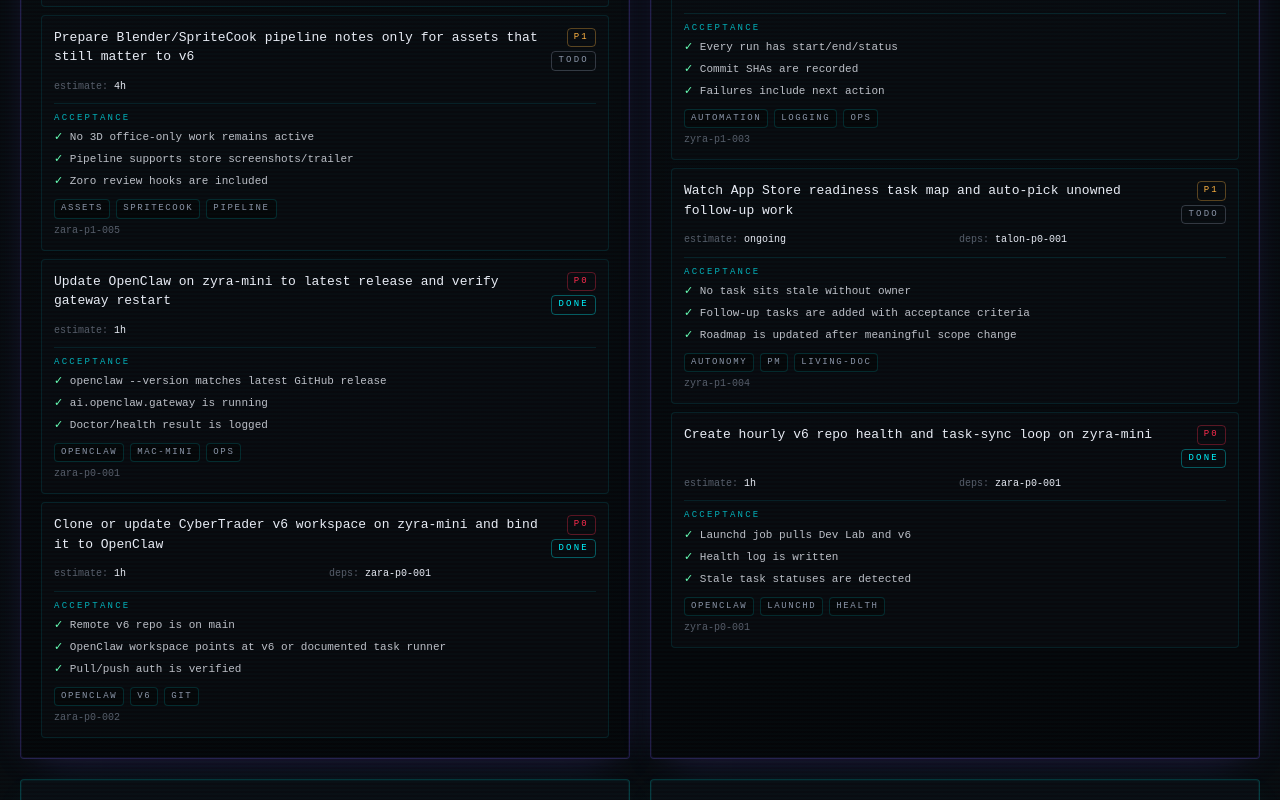
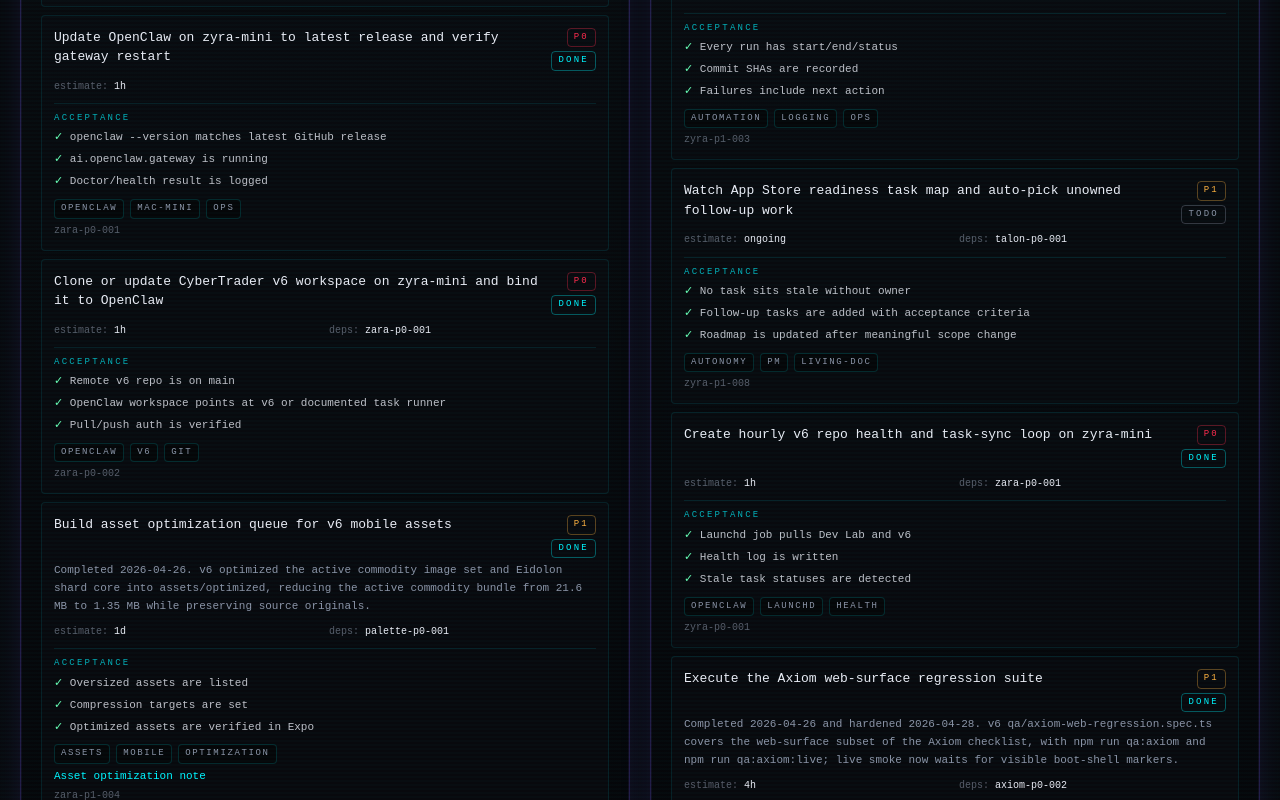
Before and after one commit to GHX5T-SOL/Dev-lab-of-CyberTrader-Age-of-Pantheon-, a Next.js app in the folder web/: page /office/tasks in a window 1280 px wide. Shown: the part 2340-3140 px from the top of the page. Built offline with nearby package versions, Linux system fonts and the light colour scheme; no server answers.

Commit message:
zyra-p0-002 palette-p1-003: sync qa monitor status

```diff
--- a/web/src/data/roadmap.ts
+++ b/web/src/data/roadmap.ts
@@ -71,7 +71,7 @@
     dates: "2026-04-26 -> 2026-05-10",
     status: "active",
     summary:
-      "Make CyberTrader v6 a reliable demo across Web, iOS simulator, and Android emulator. Rune's technical audit, route hardening, storage regression checks, EAS profiles, Oracle's replay harness and launch tuning bands, Ghost's release-authority bar and architecture risk audit, EAS Node alignment, Kite's SupabaseAuthority flag boundary, Nyx's first-session loop guidance and pressure bands, Zoro's first-journey creative pass, Vex's mobile HUD readability, responsive viewport, and diegetic system-state passes, Talon's autonomous safety preflight, Zyra's repeatable live health command, the hardened live Axiom smoke, Reel's App Store preview storyboard, Palette's asset audit, and Cipher's store requirements plus policy risk matrix are in place.",
+      "Make CyberTrader v6 a reliable demo across Web, iOS simulator, and Android emulator. Rune's technical audit, route hardening, storage regression checks, EAS profiles, Oracle's replay harness and launch tuning bands, Ghost's release-authority bar and architecture risk audit, EAS Node alignment, Kite's SupabaseAuthority flag boundary, Nyx's first-session loop guidance and pressure bands, Zoro's first-journey creative pass, Vex's mobile HUD readability, responsive viewport, and diegetic system-state passes, Talon's autonomous safety preflight, Zyra's repeatable live health command, the hardened live Axiom smoke, Reel's App Store preview storyboard, Palette's asset audit and screenshot-safe captures, and Cipher's store requirements plus policy risk matrix are in place.",
     deliverables: [
       "Typecheck, tests, and web export green",
       "Expo Router route recovery and Android/menu back paths hardened",
@@ -92,6 +92,7 @@
       "App Store preview storyboard, capture route map, and Zoro approval checklist",
       "2026 Apple/Google/Expo submission requirements with Xcode 26 / iOS 26 SDK and Android API 35 gates",
       "Store-facing asset audit with resolution, ownership, provenance, and icon/splash findings",
+      "Screenshot-safe visual state captures for home, terminal, market, missions, inventory, and profile",
       "Privacy, token naming, simulated trading, wallet, Data Safety, and age-rating risk matrix",
       "Hydra market-swarm scenarios for balanced beta, novice onramp, contraband risk-spike, and speedrun race cohorts",
       "Live Vercel smoke passes",
@@ -123,6 +124,7 @@
       { label: "Reel preview storyboard", done: true },
       { label: "Cipher store requirements", done: true },
       { label: "Palette store asset audit", done: true },
+      { label: "Palette screenshot-safe captures", done: true },
       { label: "Cipher policy risk matrix", done: true },
       { label: "Hydra market swarm scenarios", done: true },
       { label: "Web production smoke rerun", done: false },
--- a/web/src/data/status.ts
+++ b/web/src/data/status.ts
@@ -27,7 +27,7 @@
     "iOS uploads after 2026-04-28 must prove Xcode 26 / iOS 26 SDK build output",
     "Android store builds must prove targetSdkVersion 35 or higher; Expo SDK 52 defaults to target SDK 34 without an upgrade or verified override",
     "Expo toolchain transitive dependency advisories need planned SDK/override remediation",
-    "Store screenshots, final preview video, public privacy policy, final age-rating answers, source-provenance evidence, and icon/splash art are not ready; Reel's storyboard, Palette's asset audit, and Cipher's policy matrix are ready",
+    "Final screenshot approval, final preview video, public privacy policy, final age-rating answers, source-provenance evidence, and store declarations are not ready; Reel's storyboard, Palette's asset audit, placeholder icon/splash art, screenshot captures, and Cipher's policy matrix are ready for review",
     "OpenClaw post-fix doctor still times out in bounded runs and reports 38 skill requirement gaps",
     "OpenAI generation is currently quota-limited on the Mac mini runner, so live work falls through to Claude Code",
   ],
@@ -45,7 +45,7 @@
     "Ghost release authority now documents release blockers, direct-to-main automation criteria, and Gate A/B/C sign-off rules",
     "Ghost completed the architecture risk audit with Expo dependency risks, storage/authority boundary review, EAS Node aligned to Expo SDK 52, and top 10 technical risks assigned to owners",
     "Kite completed the SupabaseAuthority flag boundary: LocalAuthority stays default, flagged Supabase config is tested, and RLS requirements are documented",
-    "Axiom completed the store-submission regression checklist; the current v6 local check path passes with 59/59 Jest tests",
+    "Axiom completed the store-submission regression checklist; the current v6 local check path passes with 118/118 Jest tests",
     "Nyx completed first-session loop tightening with live home/terminal cues, a manual market tick action, and starter VBLM profit tests",
     "Nyx completed 10-minute demo pressure tuning with starter, route-runner, and contraband strategy bands",
     "Zoro approved the first 10-minute Gate A journey and assigned polish follow-ups for Vex, Palette, Reel, and Axiom",
@@ -56,6 +56,7 @@
     "Reel completed the App Store preview storyboard, 30-second beat sheet, named capture routes, and Zoro approval checklist",
     "Cipher completed the 2026 Apple/Google/Expo submission requirements pass and updated the Axiom store checklist with Xcode 26 and Android API 35 gates",
     "Palette completed the v6 store asset audit and flagged provenance, icon/splash, capture-safety, and optimization follow-ups",
+    "Palette/Zyra completed screenshot-safe visual state captures for home, terminal, market, missions, inventory, and profile at 1242x2688",
     "Cipher completed the privacy/token/simulated-trading/age-rating risk matrix with required policy copy and legal escalation triggers",
     "Hydra completed deterministic market-swarm scenarios for balanced beta, novice onramp, contraband risk-spike, and speedrun race cohorts",
     "Zyra/Codex hardened the live Axiom smoke in v6 commit 5481191 after a stale networkidle wait timed out on an already-rendered Vercel shell",
@@ -83,7 +84,7 @@
     {
       label: "Build checks",
       state: "green",
-      detail: "Rune audit, route hardening, storage regression checks, Oracle replay and launch tuning audits, Hydra swarm scenarios, Ghost architecture risk audit, Kite authority flag checks, Nyx first-session and pressure-band tests, Vex HUD/responsive/system-state validation, Talon safety preflight, EAS config validation, live Axiom smoke, Jest tests, and Expo web export pass locally",
+      detail: "Rune audit, route hardening, storage regression checks, Oracle replay and launch tuning audits, Hydra swarm scenarios, Ghost architecture risk audit, Kite authority flag checks, Nyx first-session and pressure-band tests, Vex HUD/responsive/system-state validation, Talon safety preflight, EAS config validation, live Axiom smoke, Palette screenshot capture, Jest tests, and Expo web export pass locally",
     },
     {
       label: "Native QA",
@@ -118,7 +119,7 @@
     {
       label: "Store assets",
       state: "red",
-      detail: "Reel's storyboard, Palette's asset audit, and Cipher's policy matrix are ready, but screenshots, final preview video, source-provenance proof, icon/splash assets, public privacy policy, app metadata, and age rating answers are not submission-ready",
+      detail: "Reel's storyboard, Palette's asset audit, placeholder icon/splash art, generated screenshot captures, and Cipher's policy matrix are ready, but final screenshot approval, final preview video, source-provenance proof, public privacy policy, app metadata, age rating answers, and store declarations are not submission-ready",
     },
   ],
   updated: "2026-04-28",
--- a/web/src/data/tasks.ts
+++ b/web/src/data/tasks.ts
@@ -454,23 +454,32 @@
     id: "palette-p1-002",
     owner: "palette",
     title: "Create missing faction, OS tier, badge, notification, and store icon assets",
-    status: "todo",
+    status: "done",
     priority: "P1",
     estimate: "2d",
     dependencies: ["zoro-p1-003"],
     acceptanceCriteria: ["Asset list is complete", "Files are optimized for Expo", "Brand guidelines are updated"],
     tags: ["brand", "icons", "spritecook"],
+    notes:
+      "Completed 2026-04-26. v6 now has internally generated placeholder icon, adaptive icon, splash, and favicon assets wired in app.json via npm run generate:brand. Zoro creative sign-off remains required before Gate C.",
+    links: [{ label: "Icon/splash placeholder assets", href: `${v6}/tree/main/assets/brand` }],
   }),
   task({
     id: "palette-p1-003",
     owner: "palette",
     title: "Create screenshot-safe visual state presets for store capture",
-    status: "todo",
+    status: "done",
     priority: "P1",
     estimate: "4h",
     dependencies: ["reel-p0-001"],
     acceptanceCriteria: ["Market, terminal, mission, inventory, and profile captures are staged", "No debug UI appears", "Copy is final enough for review"],
     tags: ["screenshots", "store", "visual-qa"],
+    notes:
+      "Completed 2026-04-28. v6 commit 2d1d03c adds npm run capture:screenshots, replaces the 1x1 placeholder generator with a real Playwright capture utility, and commits six 1242x2688 PNG captures under assets/screenshots for home, terminal, market, missions, inventory, and profile; 02ea079 syncs the SuperDesign context. Final Zoro/Palette store approval remains required.",
+    links: [
+      { label: "Screenshot preset note", href: `${v6}/blob/main/docs/release/palette-p1-003-screenshot-presets.md` },
+      { label: "Generated captures", href: `${v6}/tree/main/assets/screenshots` },
+    ],
   }),
 
   task({
@@ -623,6 +632,20 @@
     notes: "Completed 2026-04-26. v6 now has docs/release/talon-p1-003-rollback-incident-protocol.md covering P0/P1/P2 severity tiers, bad-commit detection signals (health:live, typecheck, jest, safety scan), Vercel dashboard and CLI rollback, git revert procedure, TestFlight/Play/EAS native rollback (Gate B+), escalation contacts (Ghost is sole release authority), autonomous agent obligations (stop-log-revert-document), and post-incident note template in docs/automation-runs/. Validated: typecheck pass, 73/73 Jest in 23 suites, health:live HTTP 200.",
     links: [{ label: "Rollback protocol", href: `${v6}/blob/main/docs/release/talon-p1-003-rollback-incident-protocol.md` }],
   }),
+  task({
+    id: "talon-p1-004",
+    owner: "talon",
+    title: "Automate post-push regression detection for v6 main",
+    status: "done",
+    priority: "P1",
+    estimate: "4h",
+    dependencies: ["talon-p0-002"],
+    acceptanceCriteria: ["New main commits trigger checks", "Monitor state avoids duplicate runs", "LaunchAgent wiring is documented"],
+    tags: ["automation", "regression", "launchd"],
+    notes:
+      "Completed 2026-04-26. v6 npm run regression:check and npm run regression:monitor run typecheck, Jest, and health:live, persist .git/regression-state.json, and include a Mac mini LaunchAgent template.",
+    links: [{ label: "Post-push regression note", href: `${v6}/blob/main/docs/release/talon-p1-004-post-push-regression.md` }],
+  }),
 
   task({
     id: "hydra-p0-001",
@@ -684,12 +707,15 @@
     id: "zara-p1-004",
     owner: "zara",
     title: "Build asset optimization queue for v6 mobile assets",
-    status: "todo",
+    status: "done",
     priority: "P1",
     estimate: "1d",
     dependencies: ["palette-p0-001"],
     acceptanceCriteria: ["Oversized assets are listed", "Compression targets are set", "Optimized assets are verified in Expo"],
     tags: ["assets", "mobile", "optimization"],
+    notes:
+      "Completed 2026-04-26. v6 optimized the active commodity image set and Eidolon shard core into assets/optimized, reducing the active commodity bundle from 21.6 MB to 1.35 MB while preserving source originals.",
+    links: [{ label: "Asset optimization note", href: `${v6}/blob/main/docs/release/zara-p1-004-asset-optimization-queue.md` }],
   }),
   task({
     id: "zara-p1-005",
@@ -743,6 +769,20 @@
   task({
     id: "zyra-p1-004",
     owner: "zyra",
+    title: "Execute the Axiom web-surface regression suite",
+    status: "done",
+    priority: "P1",
+    estimate: "4h",
+    dependencies: ["axiom-p0-002"],
+    acceptanceCriteria: ["Local web regression is automated", "Live deployment smoke is automated", "Native/store metadata gaps remain explicit"],
+    tags: ["qa", "web", "automation"],
+    notes:
+      "Completed 2026-04-26 and hardened 2026-04-28. v6 qa/axiom-web-regression.spec.ts covers the web-surface subset of the Axiom checklist, with npm run qa:axiom and npm run qa:axiom:live; live smoke now waits for visible boot-shell markers.",
+    links: [{ label: "Axiom web regression", href: `${v6}/blob/main/qa/axiom-web-regression.spec.ts` }],
+  }),
+  task({
+    id: "zyra-p1-008",
+    owner: "zyra",
     title: "Watch App Store readiness task map and auto-pick unowned follow-up work",
     status: "todo",
     priority: "P1",
```
Also changed, not shown: 4 other files (tests, documents, lock files or other folders).
